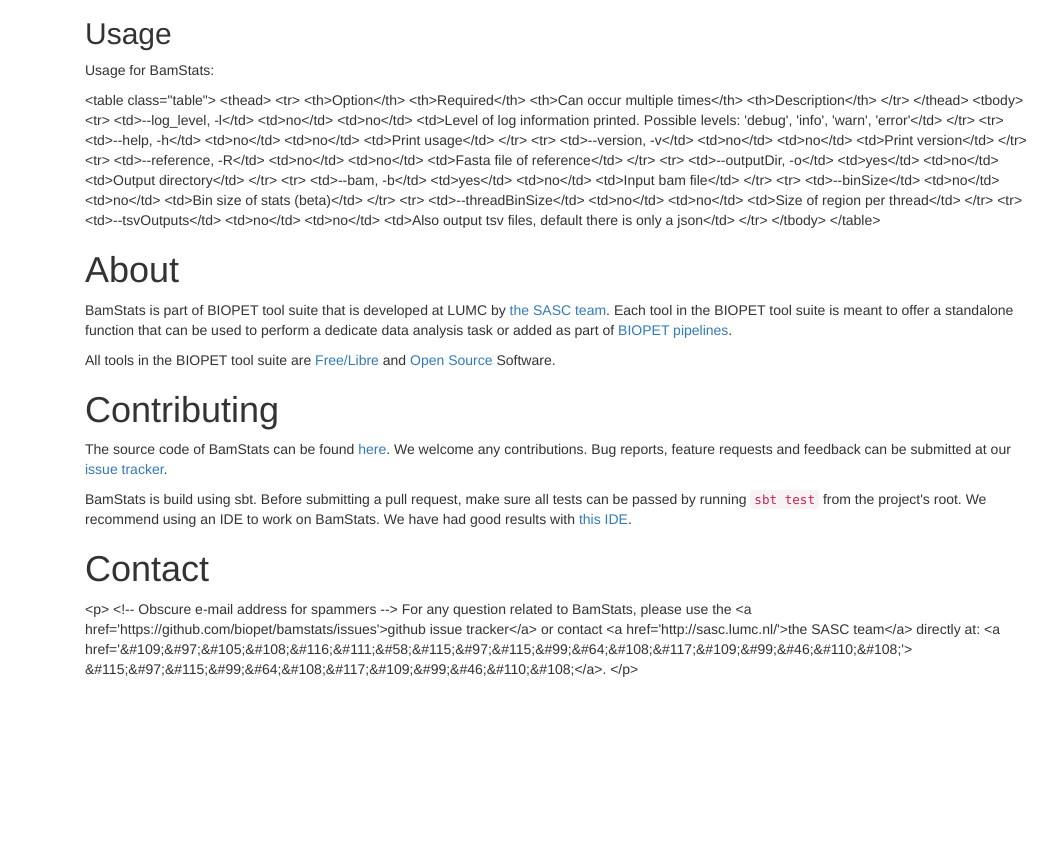
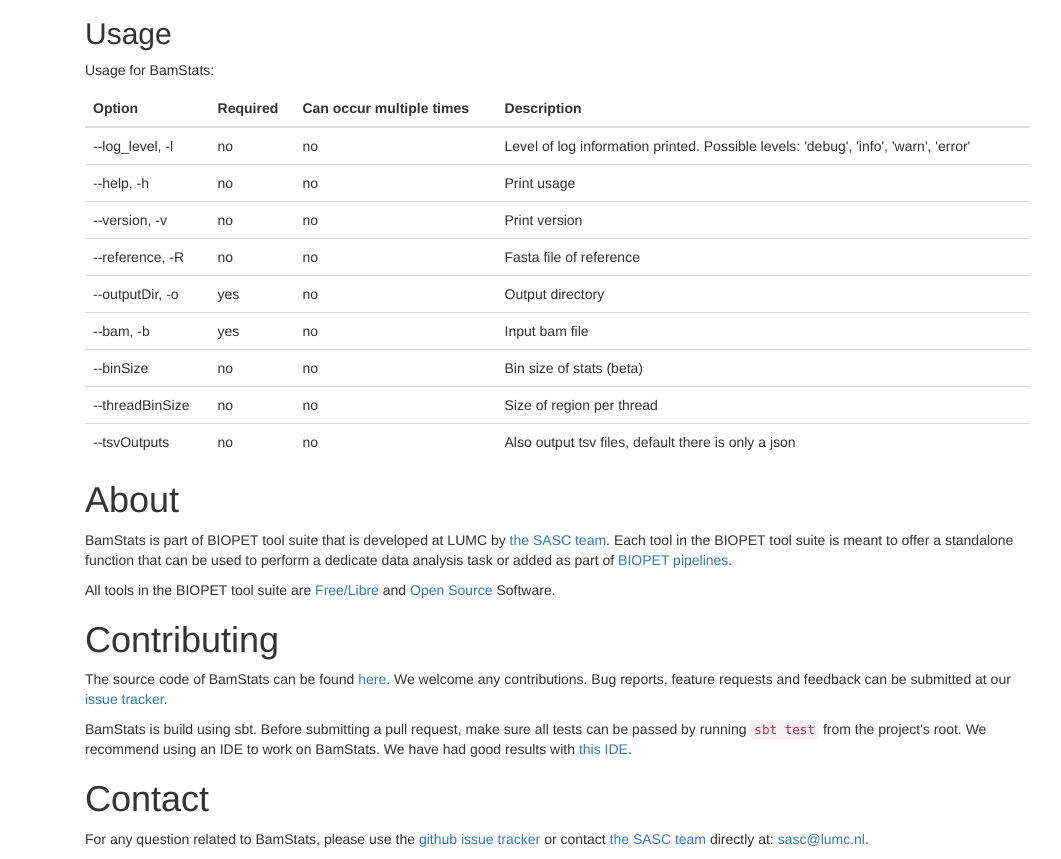
Before and after one commit to biopet/bamstats, a plain HTML site: page develop/index.html in a window 1280 px wide. Shown: the part 822-1681 px from the top of the page, without its empty margins (180-1241 px from the left). Before the commit the page ends 1511 px from the top, so only its background shows below. Drawn offline with nearby package versions, Linux system fonts and the light colour scheme.

Commit message:
updated site

```diff
--- a/develop/index.html
+++ b/develop/index.html
@@ -116,72 +116,72 @@
 
         <h2 id="usage" class="section">Usage</h2>
         <p>Usage for BamStats:</p>
-        <p>&lt;table class=&quot;table&quot;&gt;
-          &lt;thead&gt;
-            &lt;tr&gt;
-              &lt;th&gt;Option&lt;/th&gt;
-              &lt;th&gt;Required&lt;/th&gt;
-              &lt;th&gt;Can occur multiple times&lt;/th&gt;
-              &lt;th&gt;Description&lt;/th&gt;
-            &lt;/tr&gt;
-          &lt;/thead&gt;
-          &lt;tbody&gt;
-            &lt;tr&gt;
-              &lt;td&gt;--log_level, -l&lt;/td&gt;
-              &lt;td&gt;no&lt;/td&gt;
-              &lt;td&gt;no&lt;/td&gt;
-              &lt;td&gt;Level of log information printed. Possible levels: &#39;debug&#39;, &#39;info&#39;, &#39;warn&#39;, &#39;error&#39;&lt;/td&gt;
-            &lt;/tr&gt;
-            &lt;tr&gt;
-              &lt;td&gt;--help, -h&lt;/td&gt;
-              &lt;td&gt;no&lt;/td&gt;
-              &lt;td&gt;no&lt;/td&gt;
-              &lt;td&gt;Print usage&lt;/td&gt;
-            &lt;/tr&gt;
-            &lt;tr&gt;
-              &lt;td&gt;--version, -v&lt;/td&gt;
-              &lt;td&gt;no&lt;/td&gt;
-              &lt;td&gt;no&lt;/td&gt;
-              &lt;td&gt;Print version&lt;/td&gt;
-            &lt;/tr&gt;
-            &lt;tr&gt;
-              &lt;td&gt;--reference, -R&lt;/td&gt;
-              &lt;td&gt;no&lt;/td&gt;
-              &lt;td&gt;no&lt;/td&gt;
-              &lt;td&gt;Fasta file of reference&lt;/td&gt;
-            &lt;/tr&gt;
-            &lt;tr&gt;
-              &lt;td&gt;--outputDir, -o&lt;/td&gt;
-              &lt;td&gt;yes&lt;/td&gt;
-              &lt;td&gt;no&lt;/td&gt;
-              &lt;td&gt;Output directory&lt;/td&gt;
-            &lt;/tr&gt;
-            &lt;tr&gt;
-              &lt;td&gt;--bam, -b&lt;/td&gt;
-              &lt;td&gt;yes&lt;/td&gt;
-              &lt;td&gt;no&lt;/td&gt;
-              &lt;td&gt;Input bam file&lt;/td&gt;
-            &lt;/tr&gt;
-            &lt;tr&gt;
-              &lt;td&gt;--binSize&lt;/td&gt;
-              &lt;td&gt;no&lt;/td&gt;
-              &lt;td&gt;no&lt;/td&gt;
-              &lt;td&gt;Bin size of stats (beta)&lt;/td&gt;
-            &lt;/tr&gt;
-            &lt;tr&gt;
-              &lt;td&gt;--threadBinSize&lt;/td&gt;
-              &lt;td&gt;no&lt;/td&gt;
-              &lt;td&gt;no&lt;/td&gt;
-              &lt;td&gt;Size of region per thread&lt;/td&gt;
-            &lt;/tr&gt;
-            &lt;tr&gt;
-              &lt;td&gt;--tsvOutputs&lt;/td&gt;
-              &lt;td&gt;no&lt;/td&gt;
-              &lt;td&gt;no&lt;/td&gt;
-              &lt;td&gt;Also output tsv files, default there is only a json&lt;/td&gt;
-            &lt;/tr&gt;
-          &lt;/tbody&gt;
-        &lt;/table&gt;</p>
+        <table class="table">
+          <thead>
+            <tr>
+              <th>Option</th>
+              <th>Required</th>
+              <th>Can occur multiple times</th>
+              <th>Description</th>
+            </tr>
+          </thead>
+          <tbody>
+            <tr>
+              <td>--log_level, -l</td>
+              <td>no</td>
+              <td>no</td>
+              <td>Level of log information printed. Possible levels: &#39;debug&#39;, &#39;info&#39;, &#39;warn&#39;, &#39;error&#39;</td>
+            </tr>
+            <tr>
+              <td>--help, -h</td>
+              <td>no</td>
+              <td>no</td>
+              <td>Print usage</td>
+            </tr>
+            <tr>
+              <td>--version, -v</td>
+              <td>no</td>
+              <td>no</td>
+              <td>Print version</td>
+            </tr>
+            <tr>
+              <td>--reference, -R</td>
+              <td>no</td>
+              <td>no</td>
+              <td>Fasta file of reference</td>
+            </tr>
+            <tr>
+              <td>--outputDir, -o</td>
+              <td>yes</td>
+              <td>no</td>
+              <td>Output directory</td>
+            </tr>
+            <tr>
+              <td>--bam, -b</td>
+              <td>yes</td>
+              <td>no</td>
+              <td>Input bam file</td>
+            </tr>
+            <tr>
+              <td>--binSize</td>
+              <td>no</td>
+              <td>no</td>
+              <td>Bin size of stats (beta)</td>
+            </tr>
+            <tr>
+              <td>--threadBinSize</td>
+              <td>no</td>
+              <td>no</td>
+              <td>Size of region per thread</td>
+            </tr>
+            <tr>
+              <td>--tsvOutputs</td>
+              <td>no</td>
+              <td>no</td>
+              <td>Also output tsv files, default there is only a json</td>
+            </tr>
+          </tbody>
+        </table>
 
         <h1 id="about" class="section">About</h1>
         <p>BamStats is part of BIOPET tool suite that is developed at LUMC by <a href="http://sasc.lumc.nl/">the SASC team</a>.
@@ -199,14 +199,14 @@
         good results with <a href="https://www.jetbrains.com/idea/">this IDE</a>.</p>
 
         <h1 id="contact" class="section">Contact</h1>
-        <p>&lt;p&gt;
-          &lt;!-- Obscure e-mail address for spammers --&gt;
+        <p>
+          <!-- Obscure e-mail address for spammers -->
         For any question related to BamStats, please use the
-        &lt;a href=&#39;https://github.com/biopet/bamstats/issues&#39;&gt;github issue tracker&lt;/a&gt;
+        <a href='https://github.com/biopet/bamstats/issues'>github issue tracker</a>
         or contact
-         &lt;a href=&#39;http://sasc.lumc.nl/&#39;&gt;the SASC team&lt;/a&gt; directly at: &lt;a href=&#39;&amp;#109;&amp;#97;&amp;#105;&amp;#108;&amp;#116;&amp;#111;&amp;#58;&amp;#115;&amp;#97;&amp;#115;&amp;#99;&amp;#64;&amp;#108;&amp;#117;&amp;#109;&amp;#99;&amp;#46;&amp;#110;&amp;#108;&#39;&gt;
-        &amp;#115;&amp;#97;&amp;#115;&amp;#99;&amp;#64;&amp;#108;&amp;#117;&amp;#109;&amp;#99;&amp;#46;&amp;#110;&amp;#108;&lt;/a&gt;.
-        &lt;/p&gt;</p>
+         <a href='http://sasc.lumc.nl/'>the SASC team</a> directly at: <a href='&#109;&#97;&#105;&#108;&#116;&#111;&#58;&#115;&#97;&#115;&#99;&#64;&#108;&#117;&#109;&#99;&#46;&#110;&#108;'>
+        &#115;&#97;&#115;&#99;&#64;&#108;&#117;&#109;&#99;&#46;&#110;&#108;</a>.
+        </p>
 
       </div>
     </div>
```
Also changed, not shown: develop/api/nl/biopet/tools/bamstats/BamStats$.html (+34 -0 lines).
